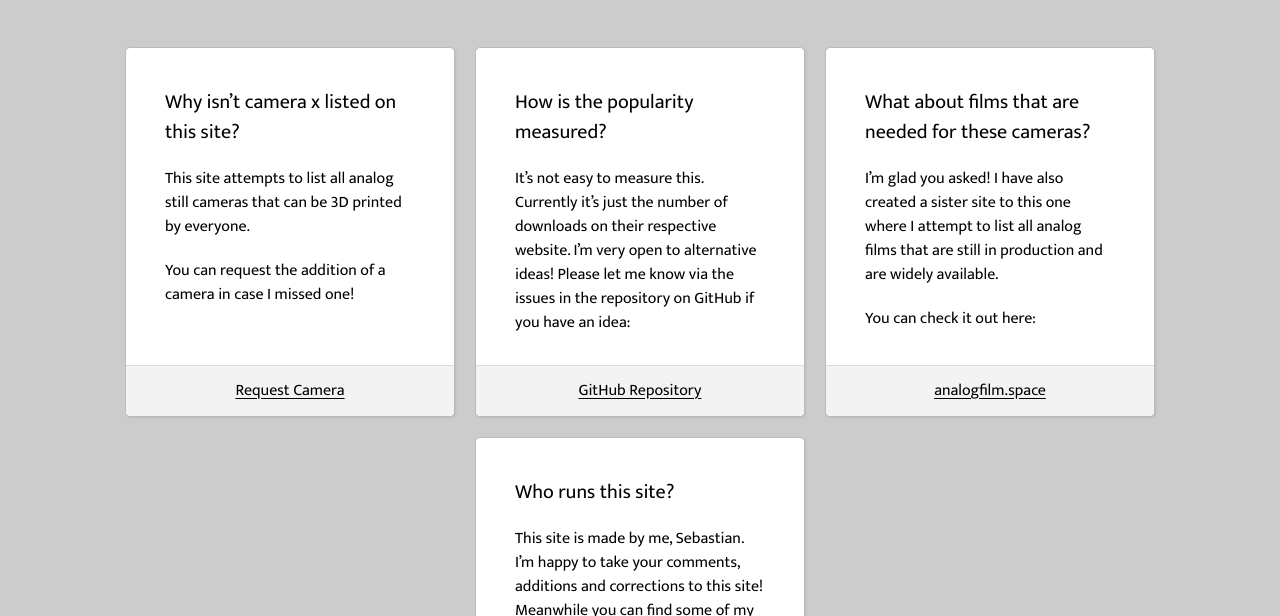
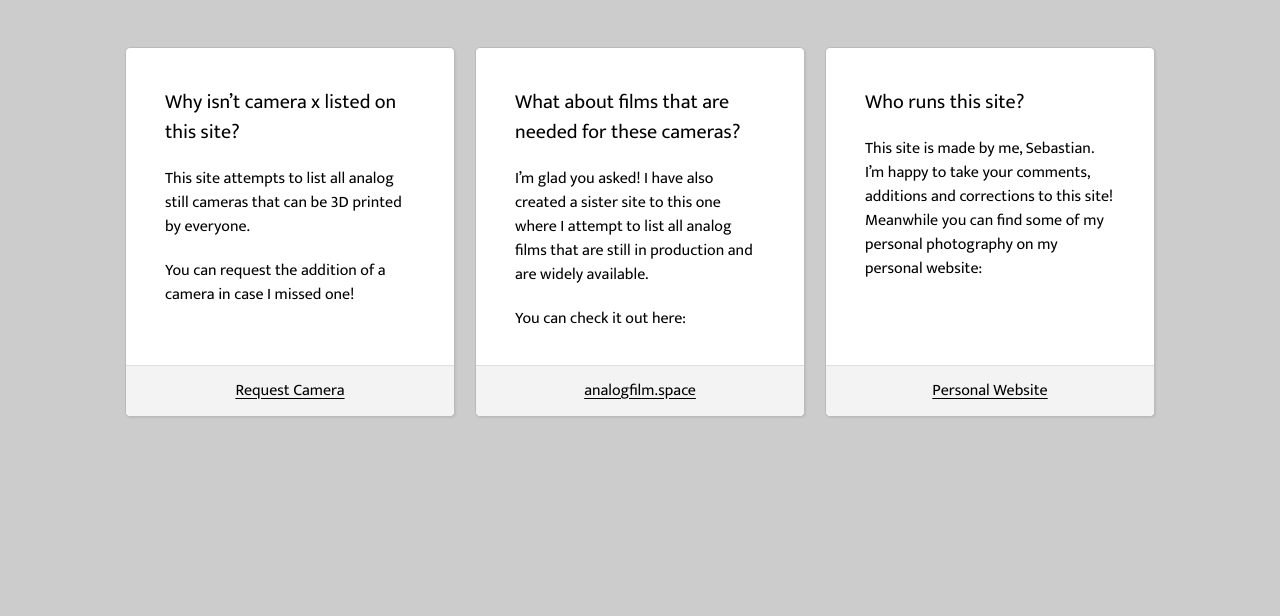
Before and after one commit to sebastianlay/analog-camera-space, a plain HTML site: page printed/faq.html in a window 1280 px wide. Shown: the part 184-800 px from the top of the page. Drawn offline with Linux system fonts and the light colour scheme.

Commit message:
Removed obsolete parts

```diff
--- a/printed/faq.html
+++ b/printed/faq.html
@@ -47,13 +47,6 @@
           </aside>
         </li>
         <li>
-          <h2>How is the popularity measured?</h2>
-          <p>It’s not easy to measure this. Currently it’s just the number of downloads on their respective website. I’m very open to alternative ideas! Please let me know via the issues in the repository on GitHub if you have an idea:</p>
-          <aside>
-            <div><a href="https://github.com/sebastianlay/analog-camera-space/issues" target="_blank" rel="noopener noreferrer">GitHub Repository</a></div>
-          </aside>
-        </li>
-        <li>
           <h2>What about films that are needed for these cameras?</h2>
           <p>I’m glad you asked! I have also created a sister site to this one where I attempt to list all analog films that are still in production and are widely available.</p>
           <p>You can check it out here:</p>
```
Also changed, not shown: printed/index.html (+0 -3 lines).
